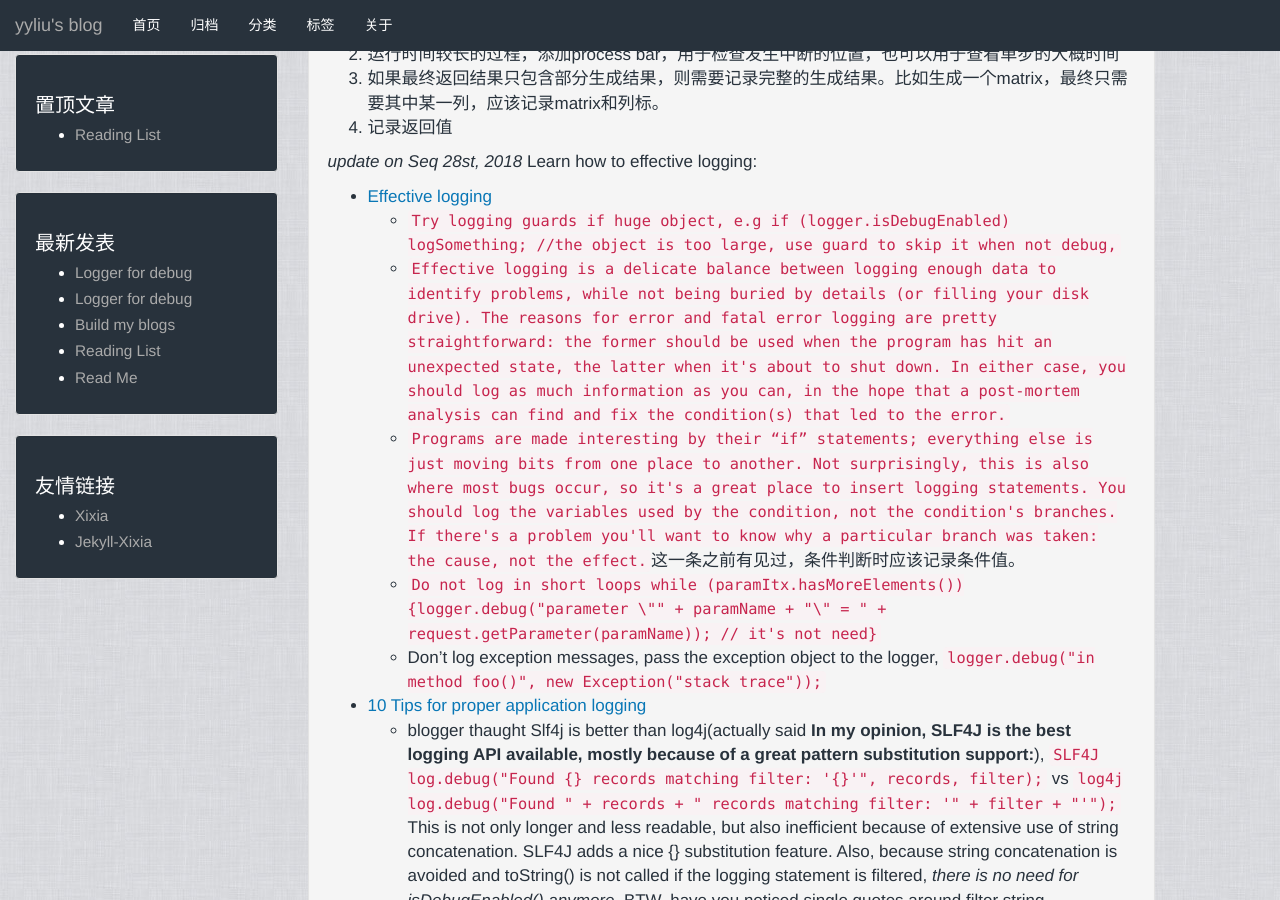
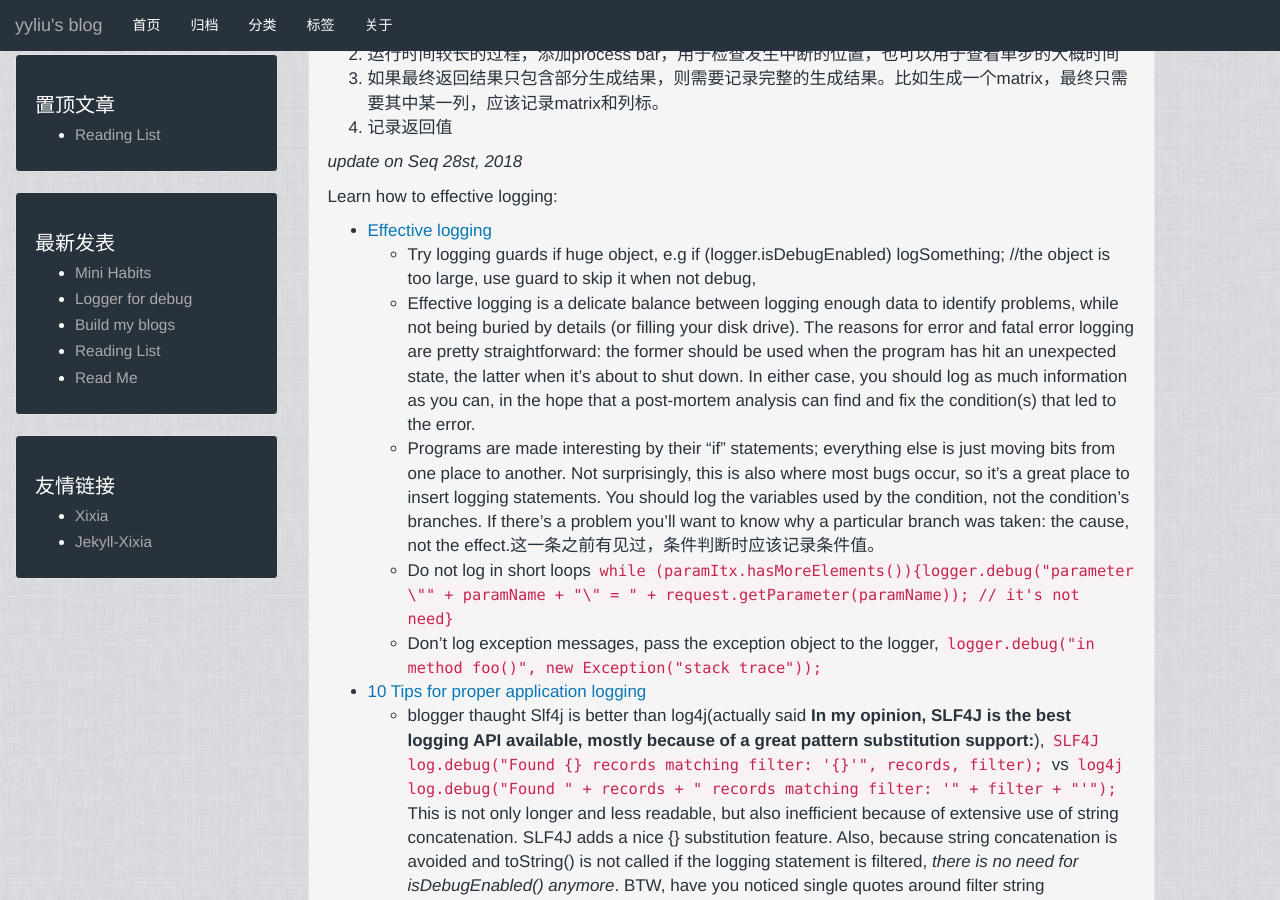
Before and after one commit to royss7/royss7.github.io, a Jekyll site: the page built from _posts/2018-09-26-Logger-debug.md, in a window 1280 px wide and 900 px high, scrolled down 248 px. Built offline with Jekyll 4.4.1, drawn with Linux system fonts in a browser that asks for light colours.

Commit message:
fix(2018-09-26-Logger-debug.md): code format

```diff
--- a/_posts/2018-09-26-Logger-debug.md
+++ b/_posts/2018-09-26-Logger-debug.md
@@ -15,12 +15,13 @@ description: poerfull logger in debug
 4. 记录返回值
 
 _update on Seq 28st, 2018_
+
 Learn how to effective logging:
 - [Effective logging](http://www.kdgregory.com/index.php?page=java.logging)
-  - `Try logging guards if huge object, e.g if (logger.isDebugEnabled) logSomething; //the object is too large, use guard to skip it when not debug,`
-  - `Effective logging is a delicate balance between logging enough data to identify problems, while not being buried by details (or filling your disk drive). The reasons for error and fatal error logging are pretty straightforward: the former should be used when the program has hit an unexpected state, the latter when it's about to shut down. In either case, you should log as much information as you can, in the hope that a post-mortem analysis can find and fix the condition(s) that led to the error.`
-  - `Programs are made interesting by their “if” statements; everything else is just moving bits from one place to another. Not surprisingly, this is also where most bugs occur, so it's a great place to insert logging statements. You should log the variables used by the condition, not the condition's branches. If there's a problem you'll want to know why a particular branch was taken: the cause, not the effect.`这一条之前有见过，条件判断时应该记录条件值。
-  - `Do not log in short loops while (paramItx.hasMoreElements()){logger.debug("parameter \"" + paramName + "\" = " + request.getParameter(paramName)); // it's not need}`
+  - Try logging guards if huge object, e.g if (logger.isDebugEnabled) logSomething; //the object is too large, use guard to skip it when not debug,
+  - Effective logging is a delicate balance between logging enough data to identify problems, while not being buried by details (or filling your disk drive). The reasons for error and fatal error logging are pretty straightforward: the former should be used when the program has hit an unexpected state, the latter when it's about to shut down. In either case, you should log as much information as you can, in the hope that a post-mortem analysis can find and fix the condition(s) that led to the error.
+  - Programs are made interesting by their “if” statements; everything else is just moving bits from one place to another. Not surprisingly, this is also where most bugs occur, so it's a great place to insert logging statements. You should log the variables used by the condition, not the condition's branches. If there's a problem you'll want to know why a particular branch was taken: the cause, not the effect.这一条之前有见过，条件判断时应该记录条件值。
+  - Do not log in short loops `while (paramItx.hasMoreElements()){logger.debug("parameter \"" + paramName + "\" = " + request.getParameter(paramName)); // it's not need}`
   - Don't log exception messages, pass the exception object to the logger, `logger.debug("in method foo()", new Exception("stack trace"));`
 
 - [10 Tips for proper application logging](https://www.javacodegeeks.com/2011/01/10-tips-proper-application-logging.html)
--- a/_posts/2018-09-27-Mini-habits.md
+++ b/_posts/2018-09-27-Mini-habits.md
@@ -2,7 +2,7 @@
 layout: post
 categories: Other
 tags: Other
-title: "Logger for debug"
+title: "Mini Habits"
 description: 微习惯读书和养成
 ---
 
```
